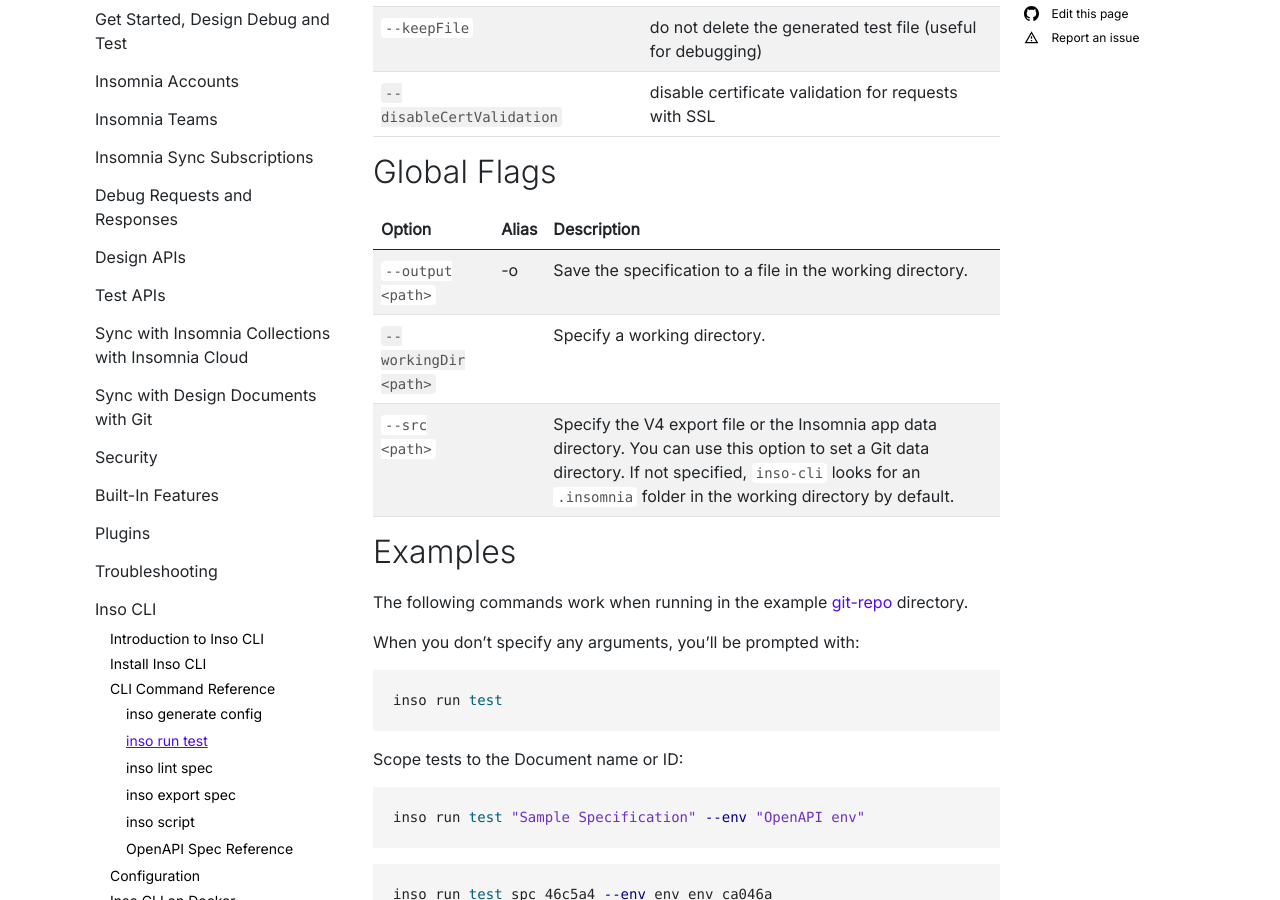
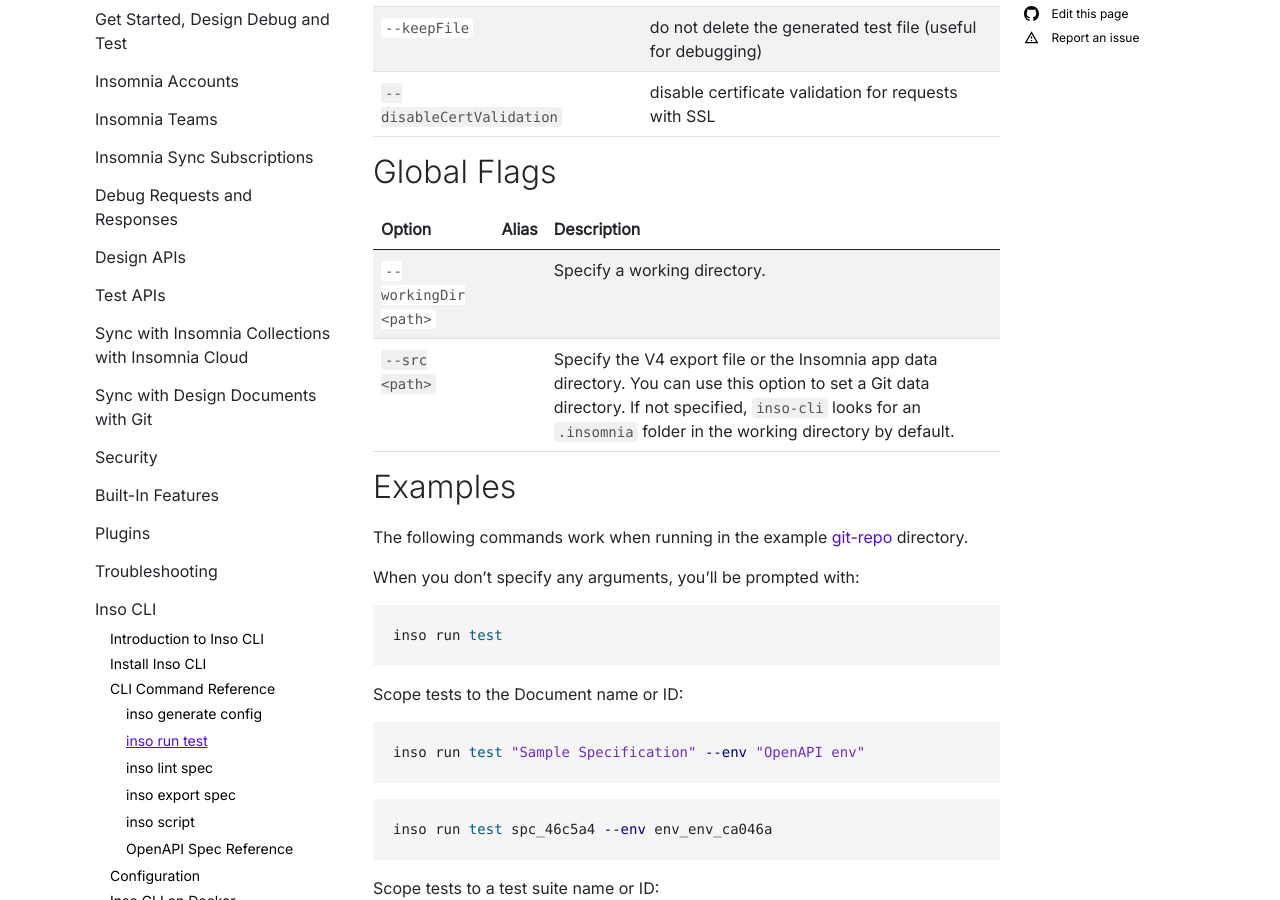
Before and after one commit to Kong/insomnia-docs, a Jekyll site: the page built from docs/inso-cli/cli-command-reference/inso-run-test.md, in a window 1280 px wide and 900 px high, scrolled down 924 px. Built offline with Jekyll 4.4.1, drawn with Linux system fonts in a browser that asks for light colours; comment, search, counter and statistics services are not loaded.

Commit message:
fix: output flag doesnt apply to inso run test [#156]

```diff
--- a/docs/inso-cli/cli-command-reference/inso-run-test.md
+++ b/docs/inso-cli/cli-command-reference/inso-run-test.md
@@ -25,7 +25,7 @@
 Option |  Alias | Description
 ------ | -------| -----------
 `--env <identifier>`| -e | the environment to use - an environment name or id
-`--reporter <value>` |	-r	| reporter to use, options are dot, list, spec, min and progress (default: spec )
+`--reporter <value>` | -r | reporter to use, options are dot, list, spec, min and progress (default: spec )
 `--testNamePattern <regex>` | -t | run tests that match the regex
 `--bail` | -b | abort ("bail") after the first test failure
 `--keepFile` | | do not delete the generated test file (useful for debugging)
@@ -36,7 +36,6 @@
 {:.table .table-striped}
 Option  | Alias | Description
 ----- | ------ | -------
-`--output <path>` | -o | Save the specification to a file in the working directory.
 `--workingDir <path>` || Specify a working directory.
 `--src <path>` || Specify the V4 export file or the Insomnia app data directory. You can use this option to set a Git data directory. If not specified, `inso-cli` looks for an `.insomnia` folder in the working directory by default.
 
```
